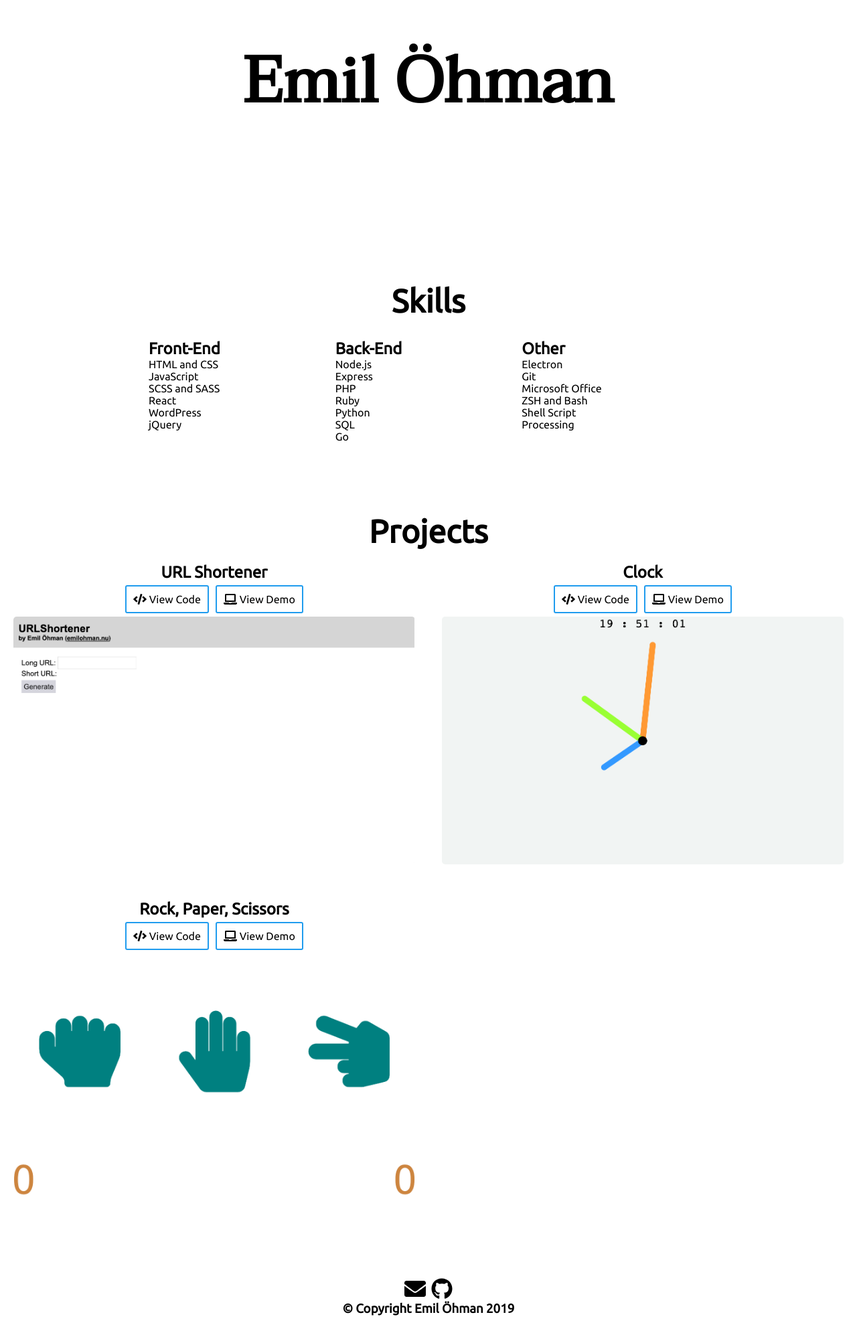
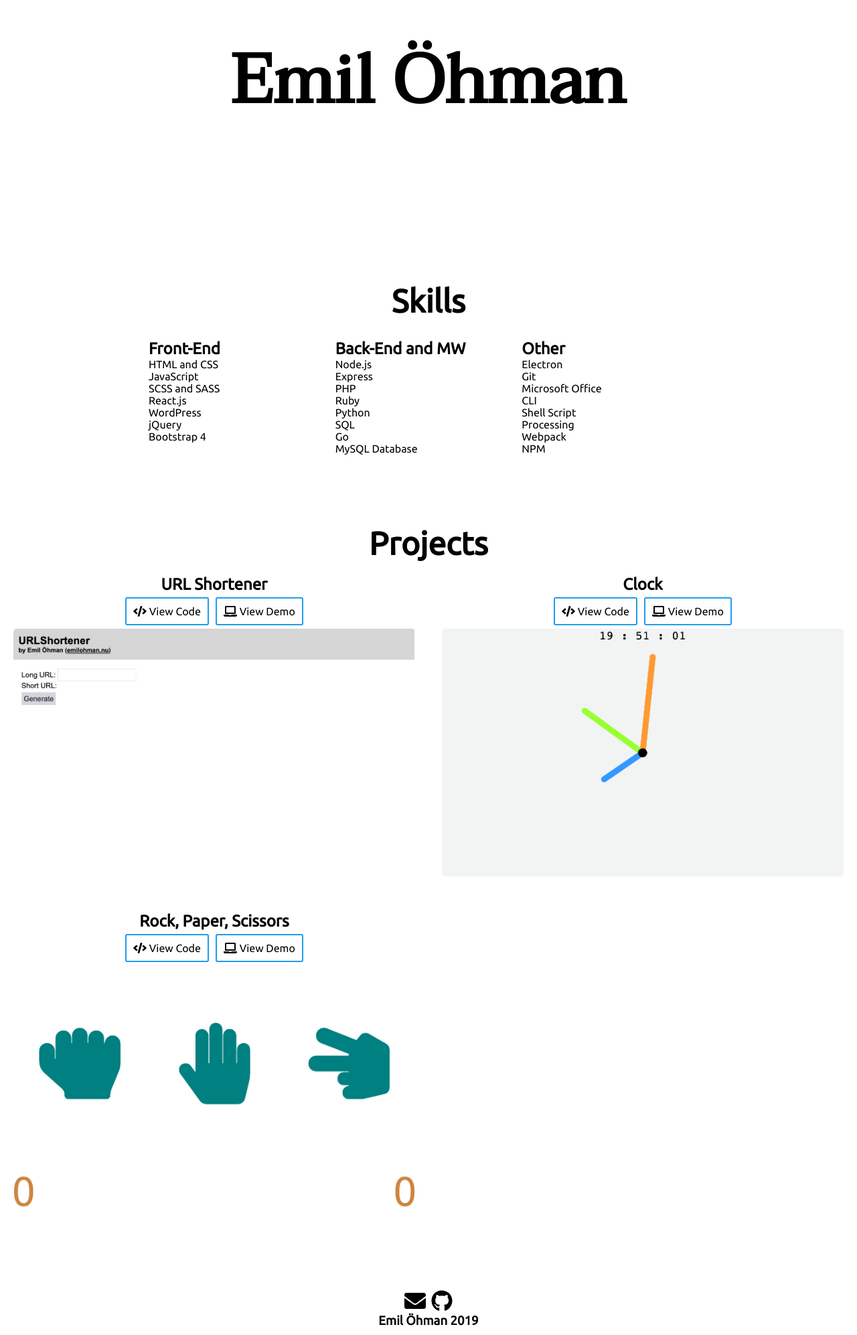
Before and after one commit to Emil0hman/emilohman.nu, a React (Create React App) app: page / in a window 1280 px wide. Shown: the part 178-2172 px from the top of the page at 67% size. Built offline with nearby package versions, Linux system fonts and the light colour scheme; what react-animations would draw is missing.

Commit message:
Version 1.0.1, see CHANGELOG.md

```diff
--- a/package.json
+++ b/package.json
@@ -1,6 +1,6 @@
 {
   "name": "emilohman.nu",
-  "version": "1.0.0",
+  "version": "1.0.1",
   "private": true,
   "dependencies": {
     "@fortawesome/fontawesome-svg-core": "^1.2.19",
--- a/src/components/App/App.css
+++ b/src/components/App/App.css
@@ -5,6 +5,7 @@
     width: 100vw;
     text-align: center;
     font-family: 'Ubuntu', sans-serif;
+    overflow-x: hidden;
 }
 
 a {
--- a/src/components/Footer/Footer.jsx
+++ b/src/components/Footer/Footer.jsx
@@ -12,7 +12,7 @@ export default class Footer extends React.Component {
       <div className={"footer "}>
         <a href="mailto:mail@emilohman.nu"><FontAwesomeIcon icon={faEnvelope} /> </a>
         <a href="https://github.com/Emil0hman"><FontAwesomeIcon icon={faGithub} /></a>
-        <h3>© Copyright Emil Öhman 2019</h3>
+        <h3>Emil Öhman 2019</h3>
       </div>
     );
   }
--- a/src/components/Header/Header.css
+++ b/src/components/Header/Header.css
@@ -4,7 +4,7 @@
     height: 100vh;
     width: auto;
     text-align: center;
-    font-size: 3em;
+    font-size: 4vw;
     line-height: 100vh;
     transition-duration: 1s;
 }
@@ -16,9 +16,3 @@
     height: 75vh;
     line-height: 75vh;
 }
-
-@media only screen and (max-width: 800px) {
-    .header {
-        font-size: 1.5em;
-    }
-}
--- a/src/components/Skills/Skills.jsx
+++ b/src/components/Skills/Skills.jsx
@@ -6,9 +6,9 @@ import Section from '../Section';
 import SubSection from '../SubSection';
 
 const skills = {
-  "frontend": ["HTML and CSS", "JavaScript", "SCSS and SASS", "React", "WordPress", "jQuery"],
-  "backend": ["Node.js", "Express", "PHP", "Ruby", "Python", "SQL", "Go"],
-  "other": ["Electron", "Git", "Microsoft Office", "ZSH and Bash", "Shell Script", "Processing"]
+  "frontend": ["HTML and CSS", "JavaScript", "SCSS and SASS", "React.js", "WordPress", "jQuery", "Bootstrap 4"],
+  "backend": ["Node.js", "Express", "PHP", "Ruby", "Python", "SQL", "Go", "MySQL Database"],
+  "other": ["Electron", "Git", "Microsoft Office", "CLI", "Shell Script", "Processing", "Webpack", "NPM"]
 }
 
 export default class Skills extends React.Component {
@@ -18,7 +18,7 @@ export default class Skills extends React.Component {
         <Section title="Skills">
           <div className="gridContainer">
             <SubSection title="Front-End" list={skills.frontend} />
-            <SubSection title="Back-End" list={skills.backend} />
+            <SubSection title="Back-End and MW" list={skills.backend} />
             <SubSection title="Other" list={skills.other} />
           </div>
         </Section>
```
Also changed, not shown: 2 other files (tests, documents, lock files or other folders).
